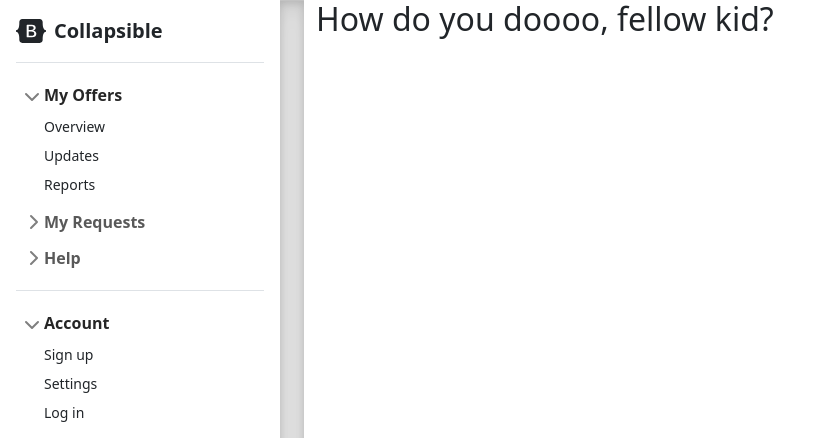
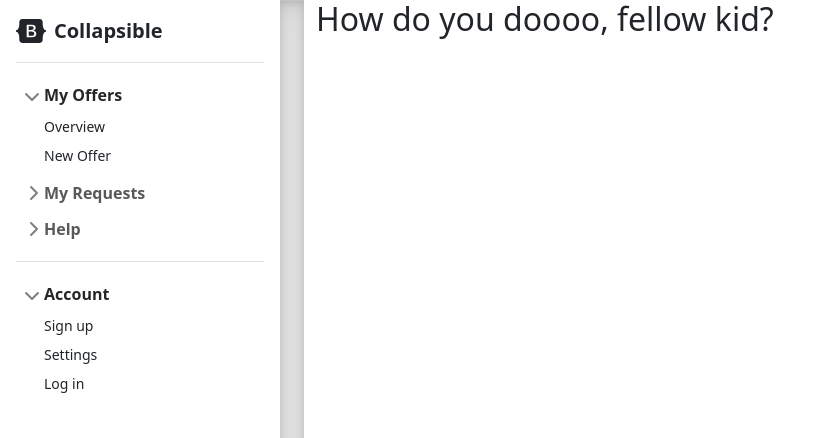
Before and after one commit to Ruffman/rematch, a Django app: page /base/ in a window 1280 px wide. Shown: the top 438 px of the page, without its empty margins (0-820 px from the left). Run offline with Django 4.2, Linux system fonts and the light colour scheme; some libraries are stand-ins or nearby versions.

Commit message:
changed sidebar menu for insertions

```diff
--- a/templates/base.html
+++ b/templates/base.html
@@ -100,8 +100,7 @@
             <div class="collapse show" id="home-collapse">
               <ul class="btn-toggle-nav list-unstyled fw-normal pb-1 small">
                 <li><a href="#" class="link-dark rounded">Overview</a></li>
-                <li><a href="#" class="link-dark rounded">Updates</a></li>
-                <li><a href="#" class="link-dark rounded">Reports</a></li>
+                <li><a href="#" class="link-dark rounded">New Offer</a></li>
               </ul>
             </div>
           </li>
@@ -112,9 +111,7 @@
             <div class="collapse" id="dashboard-collapse">
               <ul class="btn-toggle-nav list-unstyled fw-normal pb-1 small">
                 <li><a href="#" class="link-dark rounded">Overview</a></li>
-                <li><a href="#" class="link-dark rounded">Weekly</a></li>
-                <li><a href="#" class="link-dark rounded">Monthly</a></li>
-                <li><a href="#" class="link-dark rounded">Annually</a></li>
+                <li><a href="#" class="link-dark rounded">New Request</a></li>
               </ul>
             </div>
           </li>
```
